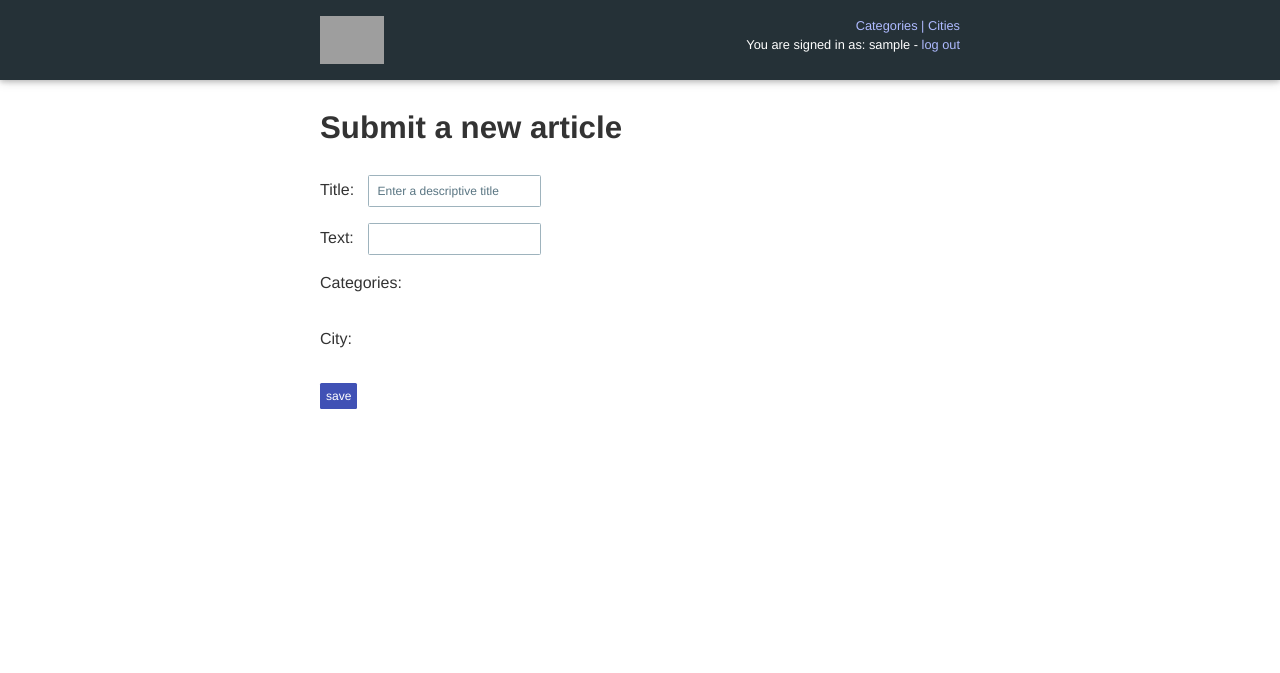
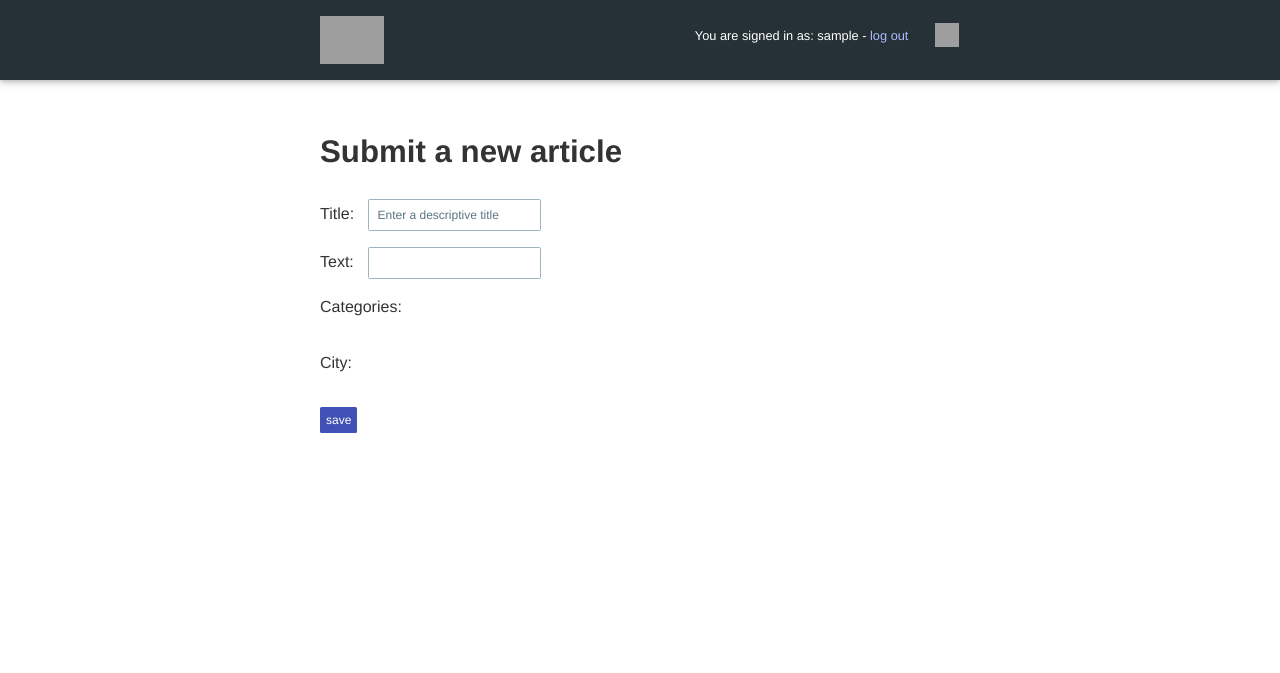
Before and after one commit to Togethere-com/togethere, a Django app: page /article-submit/ in a window 1280 px wide. Shown: the top 673 px of the page. Run offline with Django 3.2, Linux system fonts and the light colour scheme; the visitor is signed in with stand-in values (Sample User, id 1); data that the repository does not hold is empty; style sheets or scripts are compiled from the project's sources; parts of the project's set-up code (start-up, migrations or seed data) failed here and were passed over; some libraries are stand-ins or nearby versions; grey boxes are pictures that could not be loaded.

Commit message:
set up search with Django-haystack and whoosh

```diff
--- a/articles/models.py
+++ b/articles/models.py
@@ -2,6 +2,7 @@ from django.db import models
 from django.contrib.auth.models import User
 from django.db.models.signals import post_save
 from django.dispatch import receiver
+from django.urls import reverse_lazy
 
 class Category(models.Model):
     GENERAL_INFORMATION = 'GEN'
--- a/articles/static/articles/src/styles/components/_main_layout.scss
+++ b/articles/static/articles/src/styles/components/_main_layout.scss
@@ -38,7 +38,7 @@ body {
     flex-direction: column;
     padding: 0 2rem 2rem 2rem;
     @include at-least($M) {
-        margin: 0 auto;
+        margin: 1.5rem auto 0 auto;
         width: 50%;
         padding: 0;
     }
@@ -48,6 +48,7 @@ body {
     @include at-least($M) {
         width: 25%;
         padding: 0 3rem;
+        margin-top: 1.5rem;
     }
     &--left {
         float: left;
--- a/articles/static/articles/src/styles/components/_navigation.scss
+++ /dev/null
@@ -1,24 +0,0 @@
-/* ==========================================================================
-   #NAVIGATION
-========================================================================== */
-.top-nav {
-    float: right;
-    text-align: right;
-}
-.top-nav__links {
-    a {
-        &::after {
-            content: ' | ';
-        }
-        &:last-child {
-            &::after {
-                content: '';
-            }
-        }
-        &:hover {
-            &::after {
-                color: $link-color;
-            }
-        }
-    }
-}
--- /dev/null
+++ b/articles/static/articles/src/styles/components/_search-page.scss
@@ -0,0 +1,21 @@
+/* ==========================================================================
+   #SEARCH PAGE
+========================================================================== */
+.search-results {
+    margin-top: 3rem;
+}
+.search-results-list {
+    list-style-type: none;
+    display: flex;
+    flex-direction: column;
+}
+.search-results-list__item {
+    flex: 1;
+    @extend .card;
+    margin-bottom: 1rem;
+    a {
+        * {
+            display: inline;
+        }
+    }
+}
--- a/articles/static/articles/src/styles/components/_site-header.scss
+++ b/articles/static/articles/src/styles/components/_site-header.scss
@@ -22,3 +22,57 @@
         }
     }
 }
+.top-nav {
+    float: right;
+    text-align: right;
+}
+.top-nav__links {
+    display: inline-block;
+    a {
+        &::after {
+            content: ' | ';
+        }
+        &:last-child {
+            &::after {
+                content: '';
+            }
+        }
+        &:hover {
+            &::after {
+                color: $link-color;
+            }
+        }
+    }
+}
+.top-nav__search {
+    position: relative;
+    display: inline-block;
+    margin-left: 1rem;
+    #id_q {
+        width: 1.5rem;
+        transition: 0.25s all ease-in-out;
+        height: 1.5rem;
+        border: none;
+        //padding: 0;
+        opacity: 0;
+        padding-left: 0;
+        &:focus {
+            width: 9rem;
+            outline: none;
+            opacity: 1;
+            padding-right: 1.5rem;
+            padding-left: 0.5rem;
+        }
+    }
+    .top-nav__search__label {
+        position: absolute;
+        bottom: 50%;
+        margin-bottom: -1rem;
+        right: 1px;
+    }
+    #search-icon {
+        height: 1.5rem;
+        width: 1.5rem;
+    }
+
+}
--- a/articles/static/articles/src/styles/main.scss
+++ b/articles/static/articles/src/styles/main.scss
@@ -14,8 +14,8 @@
 @import 'components/article';
 @import 'components/articles';
 @import 'components/main_layout';
-@import 'components/navigation';
 @import 'components/site-header';
+@import 'components/search-page';
 
 @import 'vendor/allauth';
 @import 'vendor/tinymce';
--- a/articles/static/articles/src/styles/partials/_forms.scss
+++ b/articles/static/articles/src/styles/partials/_forms.scss
@@ -28,6 +28,7 @@ input[type=text],
 input[type=url],
 input[type=email],
 input[type=password],
+input[type=search],
 textarea {
     @extend .textinput;
 }
@@ -54,6 +55,13 @@ form {
         }
     }
 }
+.form__field {
+
+}
+.form__field--right {
+    float: right;
+    text-align: right;
+}
 
 .article-form, #filter-form {
     label[for=id_title], label[for=id_text] {
@@ -74,3 +82,15 @@ form {
         }
     }
 }
+
+.search-form {
+    #id_q, #search-form__submit {
+        font-size: 1rem;
+    }
+    #id_models {
+        list-style-type: none;
+        label {
+            @extend .button--outline;
+        }
+    }
+}
--- a/articles/templates/articles/base.html
+++ b/articles/templates/articles/base.html
@@ -24,16 +24,12 @@
 
         <link rel="stylesheet" type="text/css" href="{% static 'articles/build/css/main.css' %}" />
     </head>
-    <body id="body">
+    <body id="body" class="{% block body-class %}{% endblock body-class %}">
         <header class="site-header">
             <a href="/">
                 <img src="{% static 'articles/build/img/togethere-logo.svgz' %}" id="logo" alt="Click this togethere logo to go to the home page" role="img">
             </a>
             <nav role="navigation" class="top-nav">
-                <div class="top-nav__links">
-                    <a href="{% url 'categories' %}">Categories</a>
-                    <a href="{% url 'cities' %}">Cities</a>
-                </div>
                 <div id="auth" class="top-nav__links">
                     {% load account %}
                     {% if user.is_authenticated %}
@@ -43,6 +39,12 @@
                     <a href="/accounts/login/">log in</a> <a href="/accounts/register/">register</a>
                     {% endif %}
                 </div>
+                <form method="get" action="/search/" class="top-nav__search">
+                    <input type="search" name="q" id="id_q" placeholder="search">
+                    <label for="id_q" class="top-nav__search__label">
+                        <img src="{% static 'articles/build/img/search-icon.svgz' %}" id="search-icon" alt="Click this search icon to reveal the search input box" role="img">
+                    </label>
+                </form>
             </nav>
         </header>
 
--- /dev/null
+++ b/articles/templates/search/indexes/articles/article_text.txt
@@ -0,0 +1,3 @@
+{{ object.title }}
+{{ object.user.get_full_name }}
+{{ object.body }}
--- a/requirements.txt
+++ b/requirements.txt
@@ -4,6 +4,7 @@ Django==1.10
 django-allauth==0.26.1
 django-filter==0.14.0
 django-filters-mixin==0.1.4
+django-haystack==2.5.1
 django-tinymce==2.3.0
 oauthlib==1.1.2
 python3-openid==3.0.10
@@ -11,3 +12,4 @@ requests==2.10.0
 requests-oauthlib==0.6.2
 selenium==2.53.6
 six==1.10.0
+Whoosh==2.7.4
--- a/togethere/urls.py
+++ b/togethere/urls.py
@@ -22,5 +22,6 @@ urlpatterns = [
     url(r"^accounts/register/$", views.signup, name="account_signup"),
     url(r'^accounts/', include('allauth.urls')),
     url(r'^tinymce/', include('tinymce.urls')),
+    url(r'^search/', include('haystack.urls')),
     url(r'', include('articles.urls')),
 ]
```
Also changed, not shown: articles/search_indexes.py (added, +14 -0 lines), articles/templates/search/search.html (added, +51 -0 lines), togethere/settings.py (+9 -0 lines), 2 other files.
